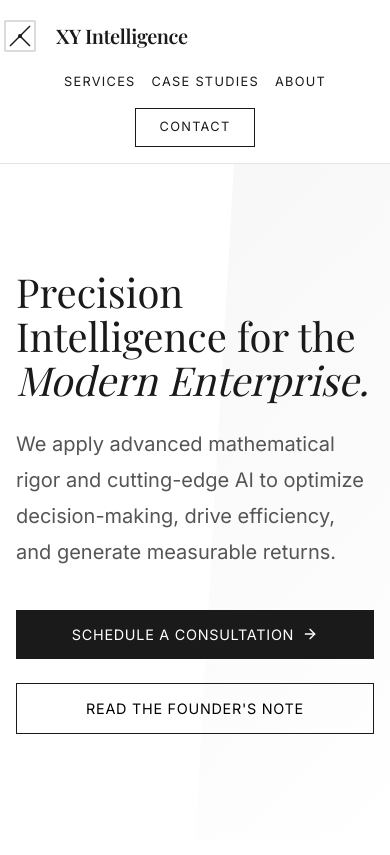
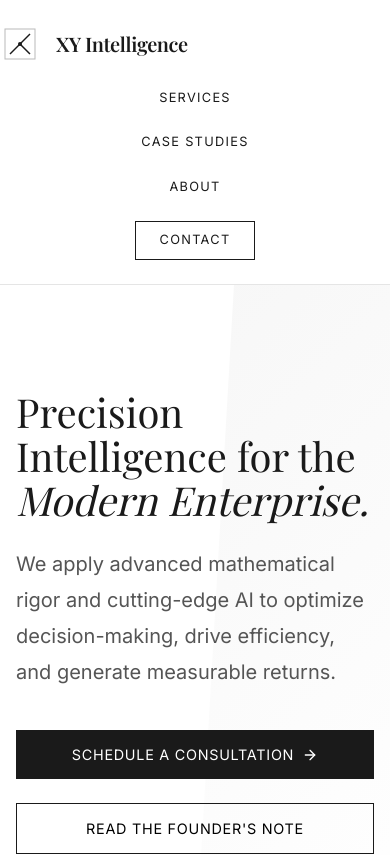
Before and after one commit to sisirath/xy, a React (Vite) app: page / in a window 390 px wide. Shown: the top 855 px of the page. Built offline with nearby package versions, Linux system fonts and the light colour scheme; a web font is replaced by a local one.

Commit message:
Optimize mobile layout: Stacked navigation and refined spacing

```diff
--- a/src/index.css
+++ b/src/index.css
@@ -123,38 +123,52 @@ button {
   .header-inner {
     flex-direction: column;
     height: auto;
-    padding: 1rem 0;
-    gap: 1rem;
+    padding: 1.5rem 0;
+    /* Slightly more vertical breathing room */
+    gap: 1.5rem;
     align-items: flex-start;
     /* Aligns Logo to the left */
+    width: 100%;
+  }
+
+  /* Ensure the logo link itself takes full width so its internal flex works if needed,
+     or just let it sit on the left. */
+  .header-inner>a {
+    width: 100%;
   }
 
   .header-nav {
     width: 100%;
-    /* Take full width to allow centering */
-    flex-wrap: wrap;
-    justify-content: center;
-    /* Center the nav links */
-    gap: 1rem;
+    display: flex;
+    flex-direction: column;
+    /* Stack links vertically for clean mobile menu */
+    align-items: center;
+    /* Center the links horizontally */
+    gap: 1.5rem;
+    /* specific gap for touch targets */
   }
 
   .footer-bottom {
     flex-direction: column;
-    gap: 1rem;
+    gap: 1.5rem;
     text-align: center;
-    /* Revert to center */
     align-items: center;
-    /* Revert to center */
   }
 
   .hero-buttons {
     flex-direction: column;
     align-items: stretch;
+    gap: 1rem;
   }
 
   .hero-buttons button {
     justify-content: center;
     width: 100%;
+  }
+
+  .hero-title {
+    text-align: left;
+    /* Ensure title is left aligned on mobile if that's the theme */
   }
 }
 
```
